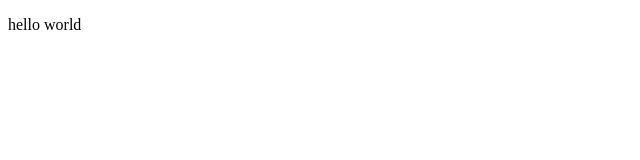
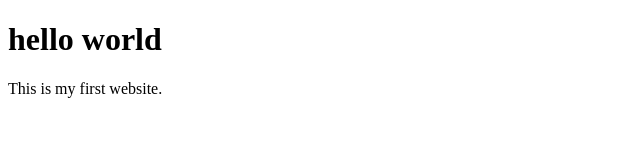
Before and after one commit to AnnanDou/Website, a plain HTML site: page index.html in a window 1280 px wide. Shown: the whole page, without its empty margins (0-640 px from the left). Drawn offline with Linux system fonts and the light colour scheme.

Commit message:
hello world

```diff
--- a/index.html
+++ b/index.html
@@ -6,6 +6,7 @@
     </head>
 
     <body>
-        <p>hello world</p>
+        <h1>hello world</h1>
+        <p>This is my first website.</p>
     </body>
 </html>
```
